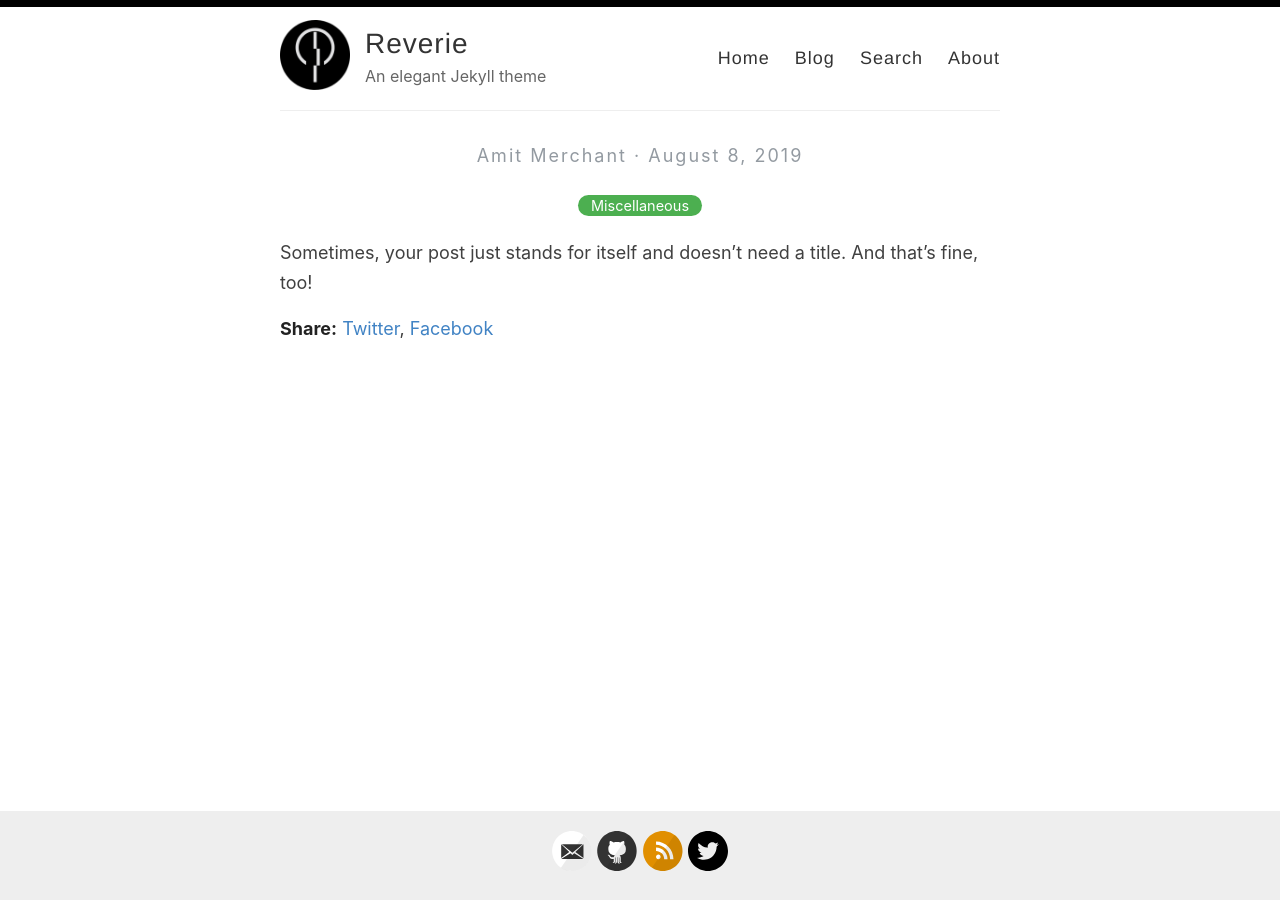
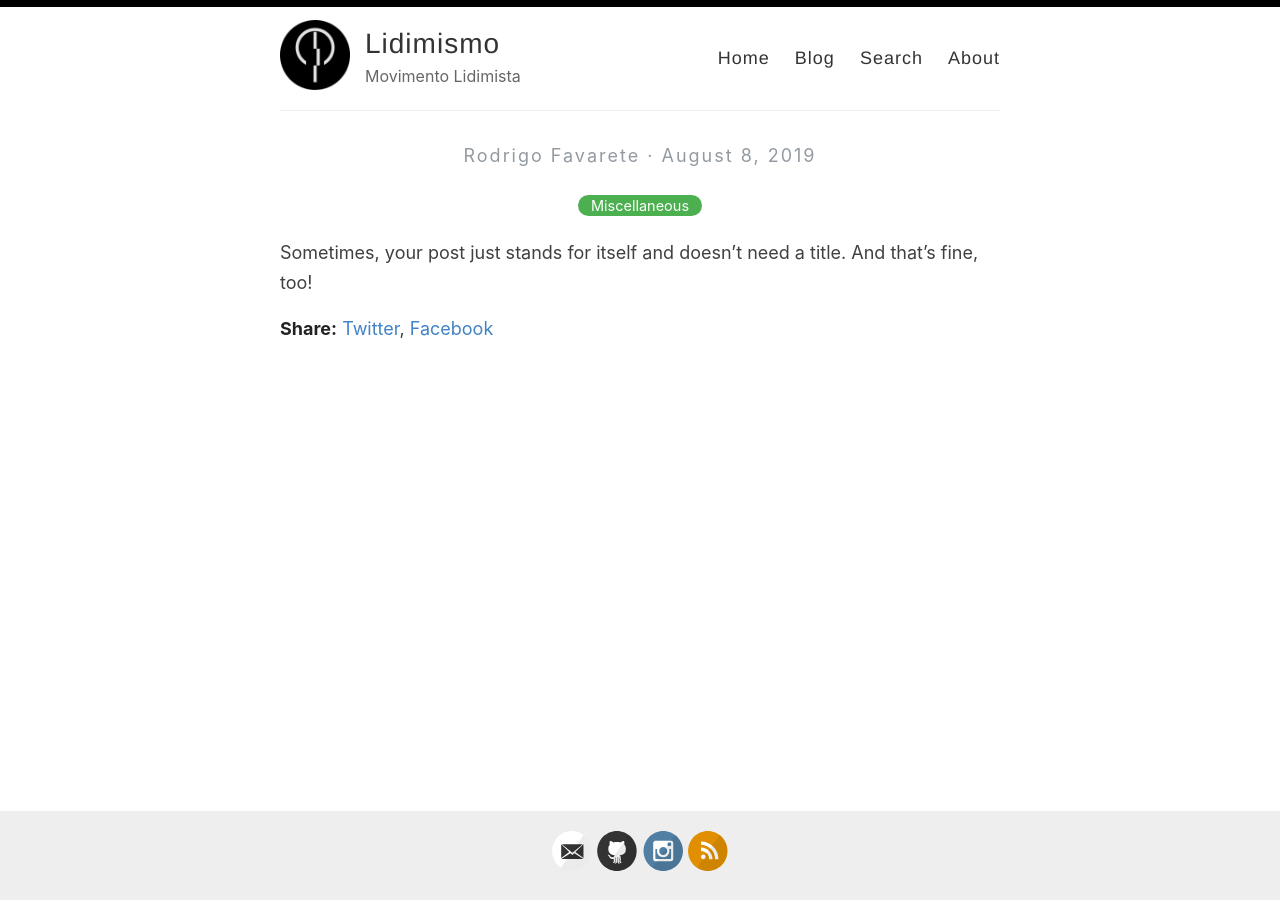
Before and after one commit to favarete/manifesto, a Jekyll site: the page built from docs/_posts/2019-08-08-no-title-posts.md, in a window 1280 px wide. Built offline with Jekyll 4.4.1, drawn with Linux system fonts in a browser that asks for light colours; some of the changed lines change nothing that is shown.

Commit message:
Update _config.yml

```diff
--- a/docs/_config.yml
+++ b/docs/_config.yml
@@ -1,70 +1,57 @@
 #
-# This file contains configuration flags to customize your site
+# Configuration flags
 #
+name: Lidimismo
+author: Rodrigo Favarete
+avatar: /images/lidimism.png
+description: Movimento Lidimista
 
-# Name of your site (displayed in the header)
-name: Reverie
-
-# Name of the author
-author: Amit Merchant
-
-# Short bio or description (displayed in the header)
-description: An elegant Jekyll theme
-
-# URL of your avatar or profile pic (you could use your GitHub profile pic)
-avatar: /images/lidimism.png
-
-#
-# Flags below are optional
-#
-
-# Includes an icon in the footer for each username you enter
+# Includes an icon in the footer for each username
 footer-links:
   dribbble:
-  email: amit.d.merchant@gmail.com
+  email: rodrigo@favarete.art
   facebook:
   flickr:
-  github: amitmerchant1990/reverie
-  instagram:
+  github: favarete/manifesto
+  instagram: rodrigofavarete
   linkedin:
   pinterest:
   rss: rss
-  twitter: amit_merchant
+  twitter:
   stackoverflow:
-  youtube: # channel/<your_long_string> or user/<user-name>
-  googleplus: # anything in your profile username that comes after plus.google.com/
+  youtube: # channel/<long_string> or user/<user-name>
+  googleplus: # anything that comes after plus.google.com/
   playconsole:
 
 
-# Enter your Disqus shortname (not your username) to enable commenting on posts
-# You can find your shortname on the Settings page of your Disqus account
+# Disqus shortname (from the Settings page oof the Disqus account) to enable commenting on posts
 disqus:
 
-# Enter your Google Analytics web tracking code (e.g. UA-2110908-2) to activate tracking
+# Google Analytics web tracking code (e.g. UA-2110908-2) to activate tracking
 google_analytics: UA-43339302-11
 
 # For newer "GA4" analytics, use the following instead of the "UA" entry above
 #google_analytics_ga4: G-GABC1DEFG
 
-# Your website URL (e.g. http://amitmerchant1990.github.io or http://www.amitmerchant.com)
+# Website URL
 # Used for Sitemap.xml and your RSS feed
 url: http://favarete.github.io/manifesto
 enforce_ssl: https://favarete.github.io/manifesto
 
-# If you're hosting your site at a Project repository on GitHub pages
+# If hosting the site at a Project repository on GitHub pages
 # (http://yourusername.github.io/repository-name)
-# and NOT your User repository (http://yourusername.github.io)
-# then add in the baseurl here, like this: "/repository-name"
+# and NOT the User repository (http://yourusername.github.io)
+# then the baseurl will be like this: "/repository-name"
 baseurl: "/"
 articlesurl: "/blog"
 
 #
-# !! You don't need to change any of the configuration flags below !!
+# !! System flags
 #
 
 permalink: /:title/
 
-# The release of Jekyll Now that you're using
+# The release of Jekyll Now
 version: v1.2.0
 
 # Jekyll 3 now only supports Kramdown for Markdown
@@ -77,11 +64,11 @@ kramdown:
     # Use existing pygments syntax highlighting css
     css_class: 'highlight'
 
-# Set the Sass partials directory, as we're using @imports
+# Set the Sass partials directory
 sass:
-  style: :expanded # You might prefer to minify using :compressed
+  style: :expanded # Might prefer to minify using :compressed
 
-# Use the following plug-ins
+# Plug-ins
 plugins:
   - jekyll-sitemap # Create a sitemap using the official Jekyll sitemap gem
   - jekyll-feed # Create an Atom feed using the official Jekyll feed gem
@@ -94,7 +81,7 @@ paginate: 6
 paginate_path: "/blog/page:num/"
 
 
-# Exclude these files from your production _site
+# Exclude these files from the production _site
 exclude:
   - Gemfile
   - Gemfile.lock
```
